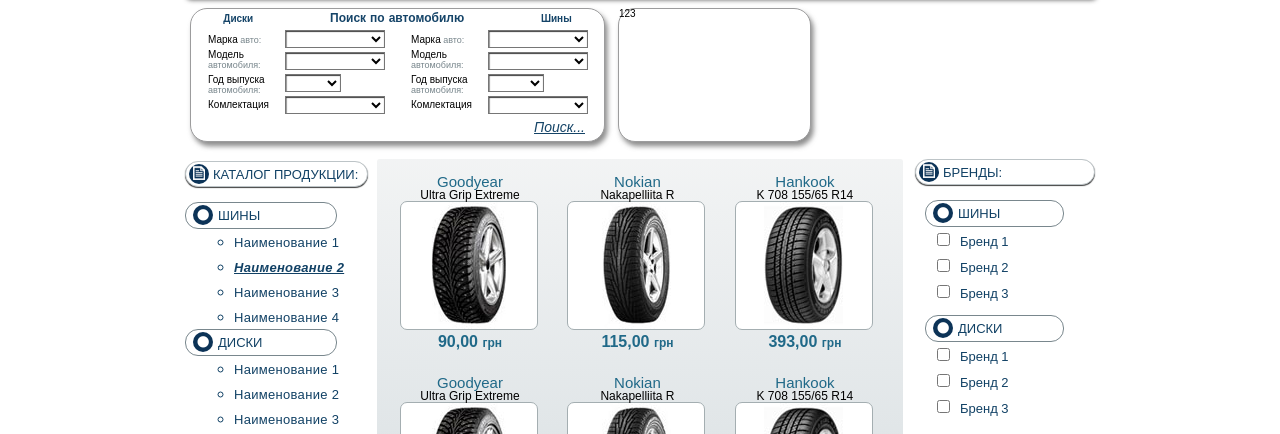
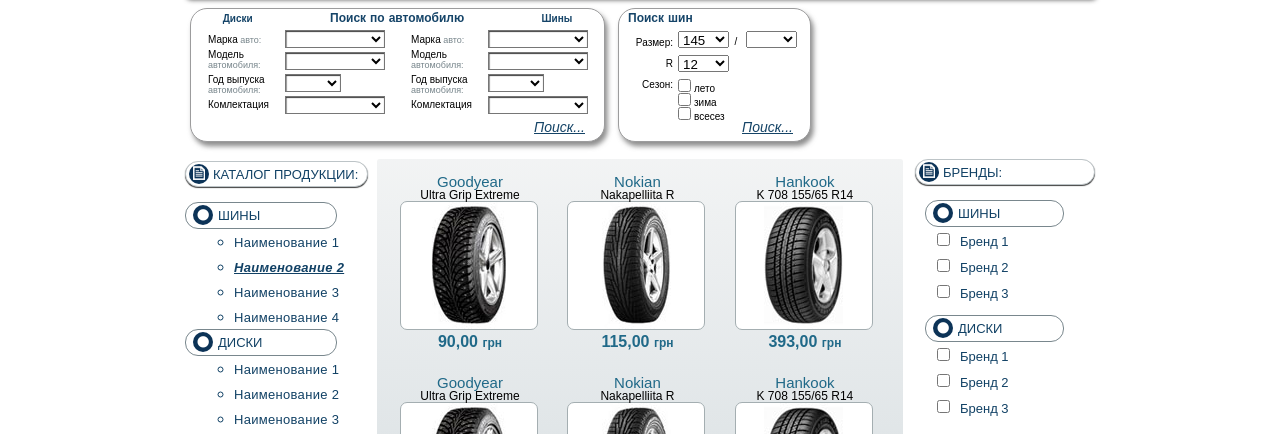
Before and after one commit to logolevel/homework6, a plain HTML site: page index.html in a window 1280 px wide. Shown: the part 335-769 px from the top of the page. Drawn offline with Linux system fonts and the light colour scheme; files whose address does not match are found by name.

Commit message:
Added second filter block

```diff
--- a/css/style.css
+++ b/css/style.css
@@ -267,7 +267,7 @@ background-color: linear-gradient(to bottom, rgb(12,51,87) 0%,rgb(30,101,132) 10
 	text-align: center;
 	margin-top: 3px;
 }
-.filter-auto span {
+.font-style {
 	color: #154468;
 	font-weight: bold;
 	font-family: "Arial Black", Arial, sans-serif;
@@ -319,14 +319,21 @@ select.short-select {
 .filter-auto form {
 	text-align: right;
 }
-.filter-auto input[type="submit"] {
-	background-color: transparent;
-	border: 0;
-	margin-right: 13px;
+.btn-style {
 	font-size: 14px;
 	font-style: italic;
 	text-decoration: underline;
 	color: #154467;
+	background-color: transparent;
+	border: 0;
+	outline: 0;
+	cursor: pointer;
+}
+.btn-style:hover {
+	text-decoration: none;
+}
+.filter-auto input[type="submit"] {
+	margin-right: 13px;
 }
 /*filter-tire*/
 .filter-tire {
@@ -334,7 +341,41 @@ select.short-select {
 	float: left;
 	margin-left: 13px;
 }
-
+.filter-tire-title {
+	font-size: 12px;
+	margin: 3px 0 14px 9px;
+}
+.left-tire {
+	width: 40px;
+	float: left;
+	margin-left: 14px;
+	text-align: right;
+}
+.left-tire p {
+	margin-bottom: 11px;
+}
+.right-tire {
+	width: 120px;
+	float: left;
+	margin-top: -7px;
+	margin-left: 5px;
+}
+.right-tire select {
+	width: 51px;
+	height: 17px;
+	margin-bottom: 7px;
+}
+.right-tire form {
+	margin-top: -3px;
+	margin-left: -4px;
+}
+.right-tire label {
+	display: block;
+	margin-bottom: -5px;
+}
+.right-tire input[type="submit"] {
+	margin-left: 62px;
+}
 
 /*section content*/
 .content {
--- a/index.html
+++ b/index.html
@@ -56,7 +56,7 @@
 		</header>
 		<div class="filters clearfix">
 			<div class="filter-auto filter-style clearfix">
-				<div class="filter-title">
+				<div class="filter-title font-style">
 					<span>Диски</span>
 					<span class="filter-center-title">Поиск по автомобилю</span>
 					<span>Шины</span>
@@ -69,16 +69,16 @@
 					<p>Комлектация</p>
 					</div><!--end title-input-->
 					<div class="inputs-auto">
-						<select id="form-auto">
+						<select form="form-auto">
 							<option value="mark"></option>
 						</select>
-						<select id="form-auto">
+						<select form="form-auto">
 							<option value="model"></option>
 						</select>
-						<select class="short-select" id="form-auto">
+						<select class="short-select" form="form-auto">
 							<option value="year"></option>
 						</select>
-						<select id="form-auto">
+						<select form="form-auto">
 							<option value="coplect"></option>
 						</select>
 					</div><!--end inputs-auto-->
@@ -92,29 +92,59 @@
 					<p>Комлектация</p>
 					</div><!--end title-input-->
 					<div class="inputs-auto">
-						<select id="form-auto">
+						<select form="form-auto">
 							<option value="mark"></option>
 						</select>
-						<select id="form-auto">
+						<select form="form-auto">
 							<option value="model"></option>
 						</select>
-						<select class="short-select" id="form-auto">
+						<select class="short-select" form="form-auto">
 							<option value="year"></option>
 						</select>
-						<select id="form-auto">
+						<select form="form-auto">
 							<option value="coplect"></option>
 						</select>
 					</div><!--end inputs-auto-->
 				</div><!--end right-auto -->
 				<form action="#" id="form-auto">
-					<input type="submit" value="Поиск...">
+					<input class="btn-style" type="submit" value="Поиск...">
 				</form>
 			</div><!--end filter-auto-->
 
-			<div class="filter-tire filter-style">
-				123
-			</div>
-		</div><!--filters-->
+			<div class="filter-tire filter-style clearfix">
+				<div class="filter-tire-title font-style">
+					<span>Поиск шин</span>
+				</div>
+				<div class="left-tire">
+					<p>Размер:</p>
+					<p>R</p>
+					<p>Сезон:</p>
+				</div><!--end left-tire-->
+				<div class="right-tire">
+					<select form="filter-tire">
+						<option value="size">145</option>
+					</select>&nbsp;&nbsp;/&nbsp;&nbsp;
+					<select form="filter-tire">
+						<option value="size-2"></option>
+					</select>
+					<select form="filter-tire">
+						<option value="r-value">12</option>
+					</select>
+					<form action="#" id="filter-tire">
+					<label>
+						<input type="checkbox" name="tire-check">лето
+					</label>
+					<label>
+						<input type="checkbox" name="tire-check">зима
+					</label>
+					<label>
+						<input type="checkbox" name="tire-check">всесез
+					</label>
+					<input class="btn-style" type="submit" value="Поиск...">
+					</form>
+				</div><!--end right-tire-->
+			</div><!--end filter-tire-->
+		</div><!--end filters-->
 		<div class="content clearfix">
 			<aside class="catalog">
 				<h3 class="shadow-block"><span class="sprite list blue-color round"></span>Каталог продукции:</h3>
```
